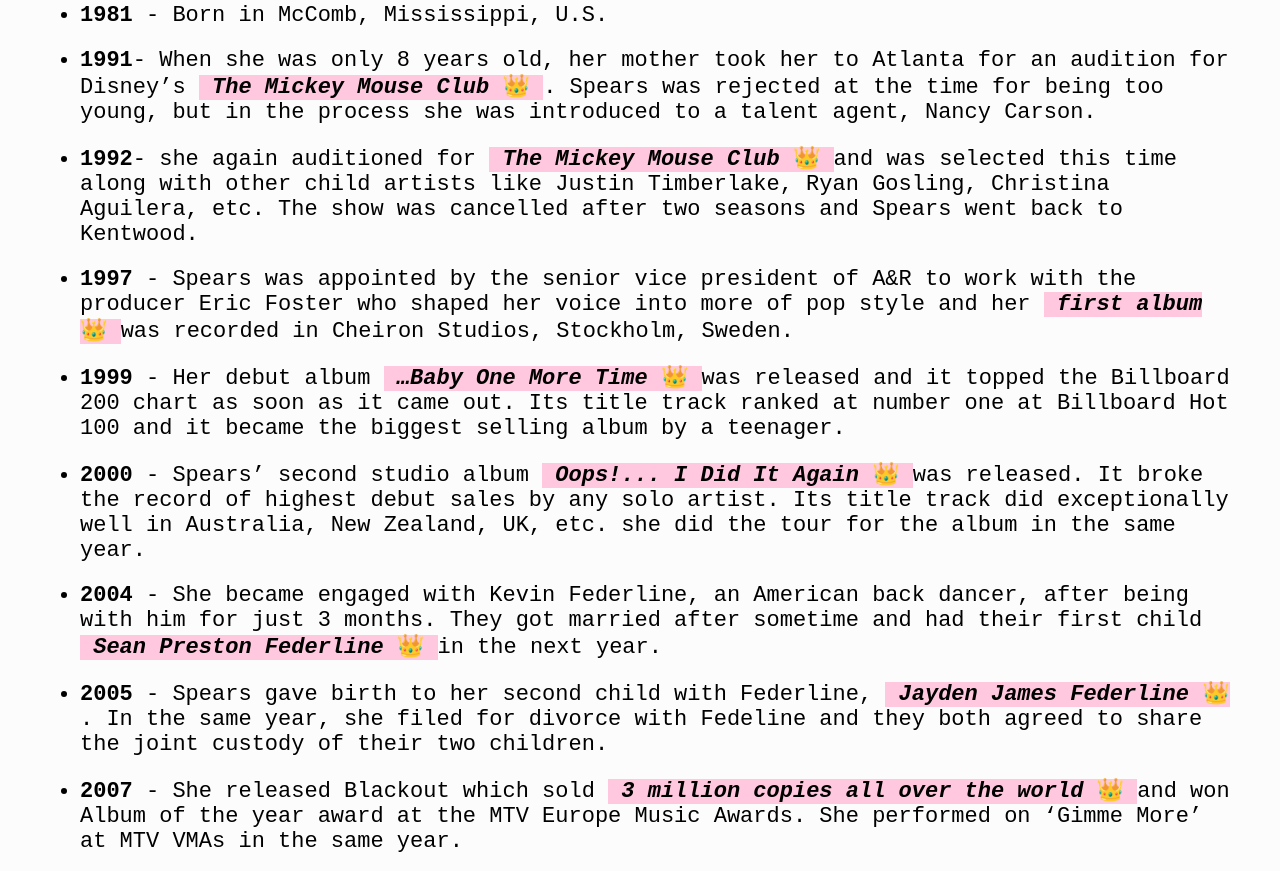
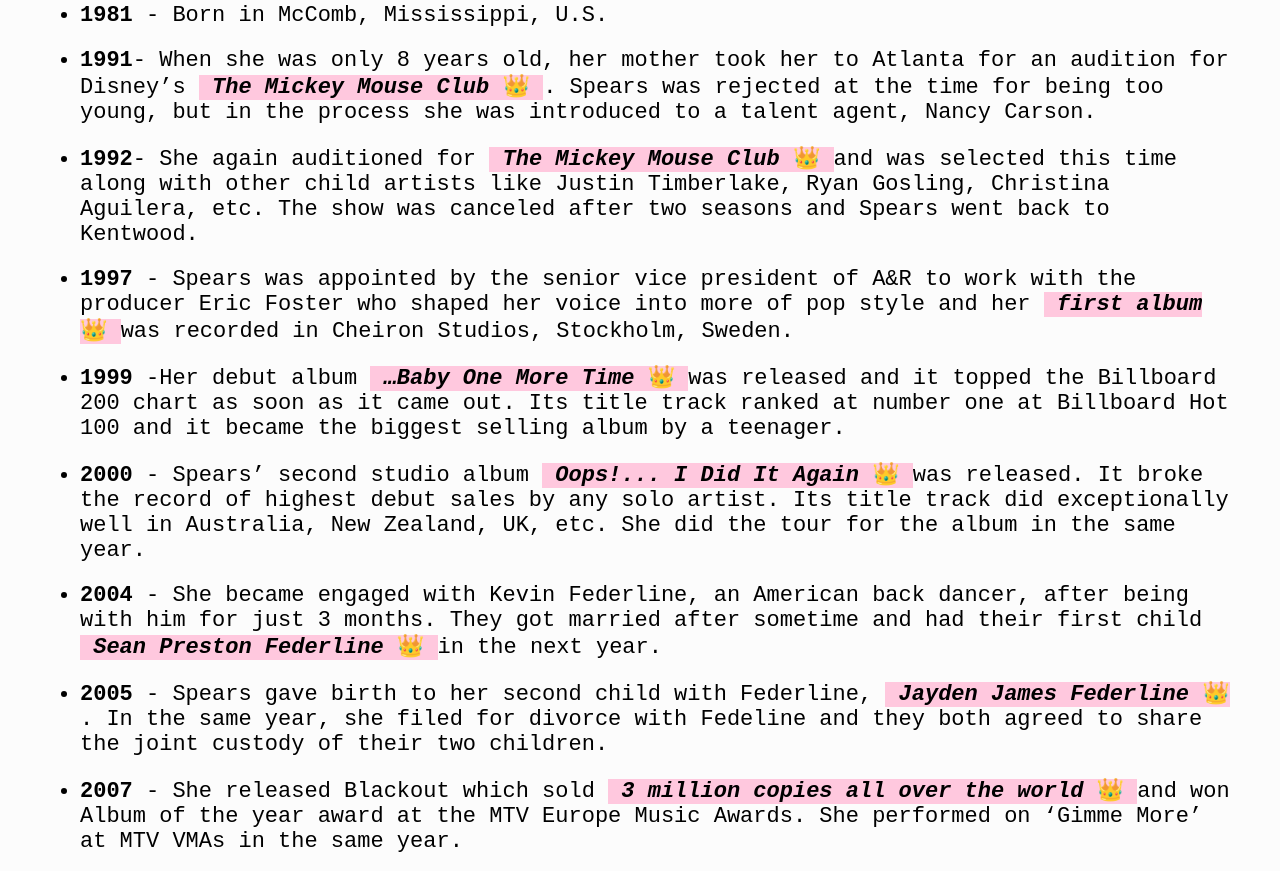
Before and after one commit to cinthialandia/fcc-tribute-page, a plain HTML site: page index.html in a window 1280 px wide. Shown: the part 1113-1984 px from the top of the page. Drawn offline with Linux system fonts and the light colour scheme.

Commit message:
checking code and documentation

```diff
--- a/index.html
+++ b/index.html
@@ -16,7 +16,8 @@
     <link rel="stylesheet" href="./style.css" />
   </head>
   <body>
-    <!-- Container de toda la pagina-->
+    <!-- Container of the all page-->
+    <!-- ID just for test-->
     <main id="main">
       <!-- Cabecera de la pagina -->
       <header>
@@ -25,6 +26,7 @@
       </header>
 
       <!-- Imagen Cover (principal)-->
+      <!-- Only "test ID" used in CSS-->
       <figure id="img-div">
         <img
           id="image"
@@ -38,7 +40,7 @@
         </figcaption>
       </figure>
 
-      <!-- Contenido Cronologico de Britney-->
+      <!-- chronological content of Britney-->
       <section id="tribute-info" class="timeline">
         <h2>Here's a time line of Britney Spears's life:</h2>
         <ul>
@@ -51,11 +53,11 @@
             process she was introduced to a talent agent, Nancy Carson.
           </li>
           <li>
-            <strong>1992</strong>- she again auditioned for
+            <strong>1992</strong>- She again auditioned for
             <mark>The Mickey Mouse Club</mark> and was selected this time along
             with other child artists like Justin Timberlake, Ryan Gosling,
-            Christina Aguilera, etc. The show was cancelled after two seasons
-            and Spears went back to Kentwood.
+            Christina Aguilera, etc. The show was canceled after two seasons and
+            Spears went back to Kentwood.
           </li>
           <li>
             <strong>1997</strong> - Spears was appointed by the senior vice
@@ -65,7 +67,7 @@
             Sweden.
           </li>
           <li>
-            <strong>1999</strong> - Her debut album
+            <strong>1999</strong> -Her debut album
             <mark>…Baby One More Time</mark> was released and it topped the
             Billboard 200 chart as soon as it came out. Its title track ranked
             at number one at Billboard Hot 100 and it became the biggest selling
@@ -75,7 +77,7 @@
             <strong>2000</strong> - Spears’ second studio album
             <mark>Oops!... I Did It Again</mark> was released. It broke the
             record of highest debut sales by any solo artist. Its title track
-            did exceptionally well in Australia, New Zealand, UK, etc. she did
+            did exceptionally well in Australia, New Zealand, UK, etc. She did
             the tour for the album in the same year.
           </li>
           <li>
```
Also changed, not shown: style.css (+6 -6 lines).
